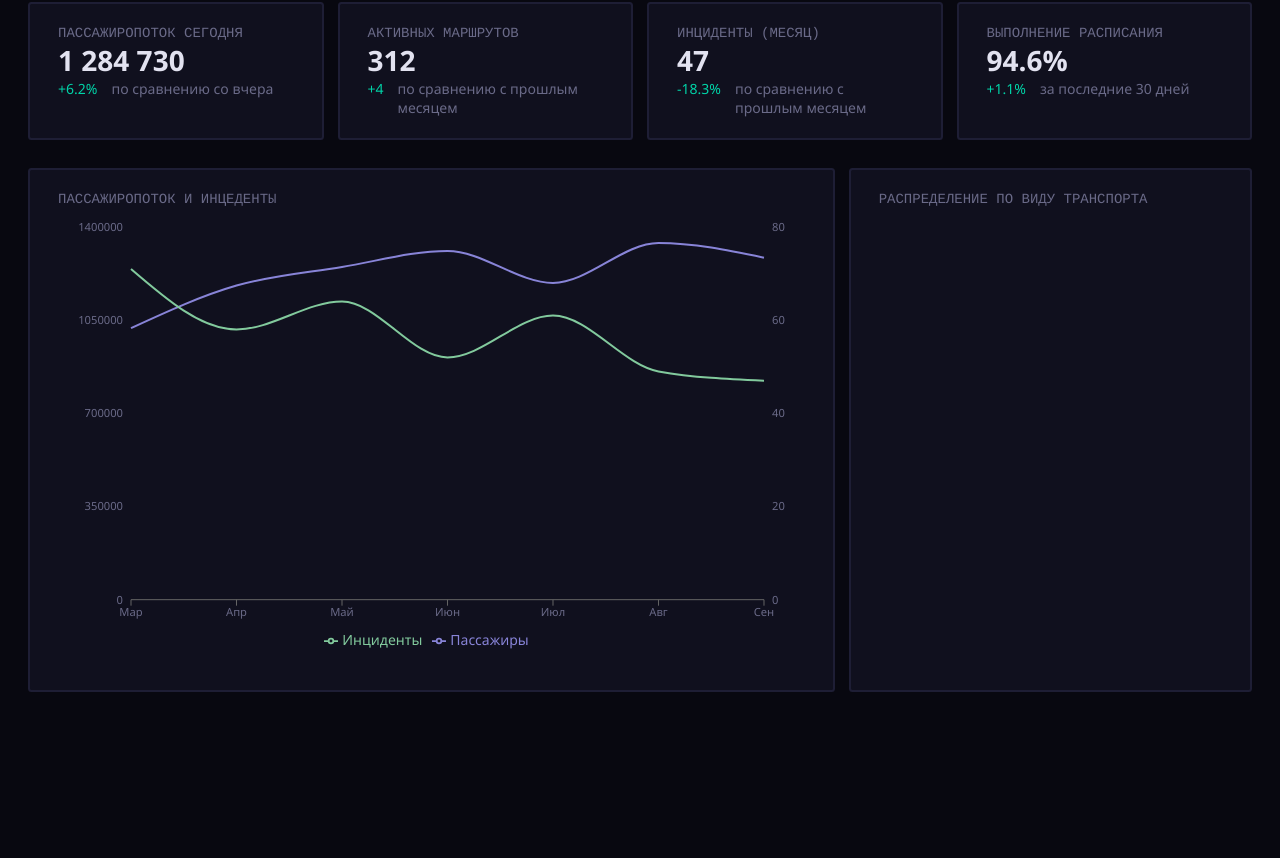
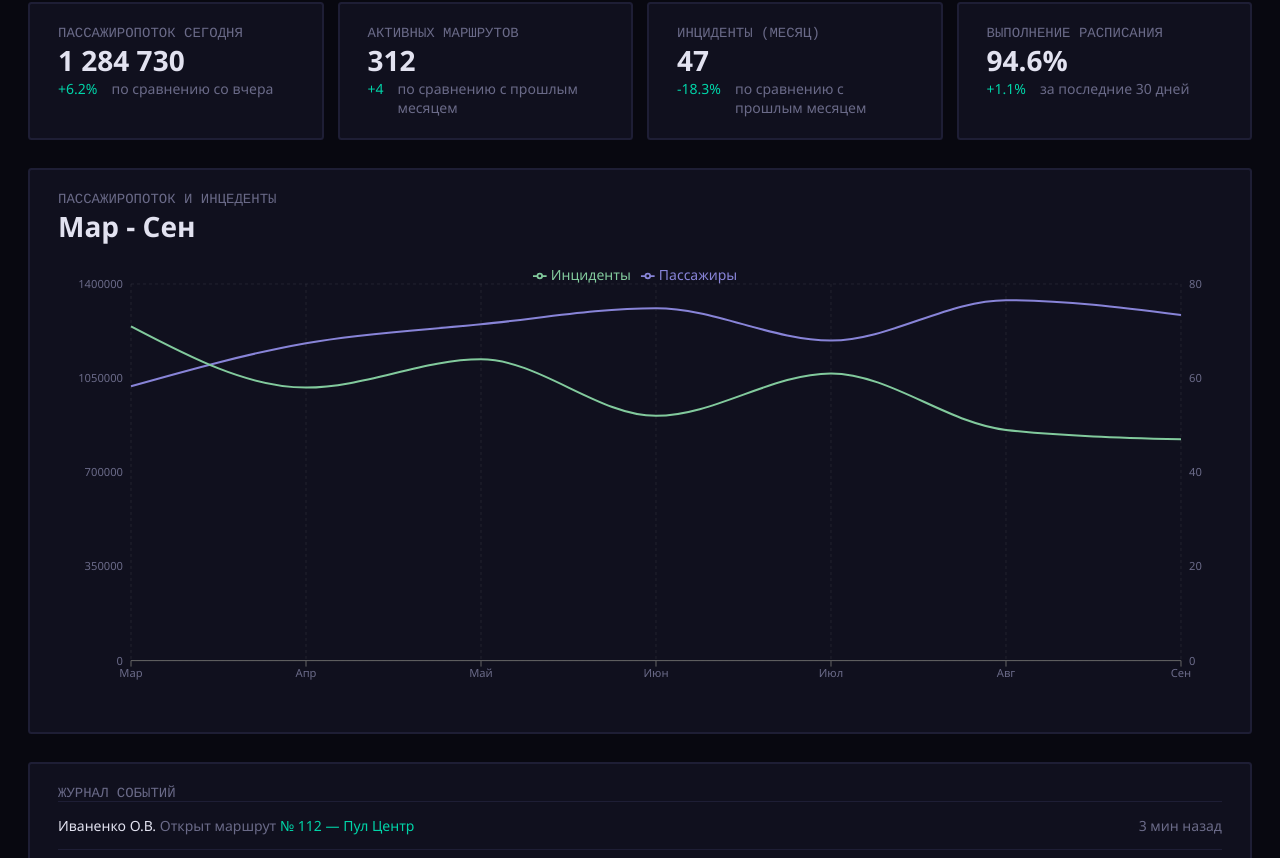
Before and after one commit to otiosumax/dashboard-example, a React (Vite) app: page / in a window 1280 px wide. Shown: the part 182-1040 px from the top of the page. Before the commit the page ends 874 px from the top, so only its background shows below. Built offline with nearby package versions, Linux system fonts and the light colour scheme.

Commit message:
completed dashboard page

```diff
--- a/src/App.css
+++ b/src/App.css
@@ -33,6 +33,9 @@ a.button-active:visited {
 .border-b {
   border-bottom: var(--border-width) solid var(--border);
 }
+.border-t {
+  border-top: var(--border-width) solid var(--border);
+}
 
 .bold {
   font-weight: bold;
@@ -48,3 +51,18 @@ a.button-active:visited {
 .font-mono {
   font-family: var(--font-mono);
 }
+
+@keyframes slide-in-up {
+  from {
+    transform: translateY(8rem);
+    opacity: 0;
+  }
+  to {
+    transform: translateY(0);
+    opacity: 1;
+  }
+}
+
+.slide-in-up {
+  animation: slide-in-up 400ms ease-out;
+}
--- a/src/pages/dashboard/DashboardView.css
+++ b/src/pages/dashboard/DashboardView.css
@@ -14,7 +14,16 @@
 
     display: grid;
     gap: 1rem;
-    grid-template-columns: 2fr 1fr;
+    /* grid-template-columns: 2fr 1fr; */
+  }
+
+  .logs {
+    margin-top: 2rem;
+    .log-line {
+      display: flex;
+      justify-content: space-between;
+      padding: calc(var(--padding-h) * 2) 0;
+    }
   }
 }
 
--- a/src/pages/dashboard/DashboardView.tsx
+++ b/src/pages/dashboard/DashboardView.tsx
@@ -1,6 +1,7 @@
 import "./DashboardView.css";
 
 import {
+  CartesianGrid,
   Legend,
   Line,
   LineChart,
@@ -31,6 +32,17 @@ function DashboardView() {
     { month: string; passengers: number; incidents: number }[]
   >([]);
 
+  const [activity, setActivity] = useState<
+    {
+      id: number;
+      user: string;
+      action: string;
+      target: string;
+      time: string;
+      type: string;
+    }[]
+  >([]);
+
   useEffect(() => {
     const intervalId = setInterval(() => {
       setCurrentTime(new Date());
@@ -42,9 +54,10 @@ function DashboardView() {
   useEffect(() => {
     setKpiData(data.kpiData);
     setFlowData(data.flowData);
+    setActivity(data.activity);
   }, []);
 
-  useEffect(() => {
+  // useEffect(() => {
   // просто для примера
   // const fetchData = async () => {
   //   try {
@@ -60,10 +73,10 @@ function DashboardView() {
   // };
   // т.к. апи у меня нет - закомментирую
   // fetchData();
-  }, []);
+  // }, []);
 
   return (
-    <div className="dashboard-view">
+    <div className="dashboard-view slide-in-up">
       <div className="dashboard-title">
         <h3 className="text-muted font-mono">Панель мониторинга</h3>
         <h1>
@@ -101,14 +114,56 @@ function DashboardView() {
           })}
         </div>
         <div className="charts-grid">
-          <Card title="Пассажиропоток и инцеденты">
-            <ResponsiveContainer width="100%" aspect={1.618}>
+          <Card
+            title="Пассажиропоток и инцеденты"
+            value={
+              flowData.length > 0
+                ? `${flowData[0].month} - ${flowData[flowData.length - 1].month}`
+                : ""
+            }
+          >
+            <FlowChart data={flowData} />
+          </Card>
+          {/* <Card title="Распределение по виду транспорта">
+            <ResponsiveContainer width="100%" aspect={1}>
+              <PieChart width="100%" height="100%">
+                <Pie
+                  data={flowData}
+                  dataKey="month"
+                  innerRadius="60%"
+                  outerRadius="100%"
+                  label
+                />
+              </PieChart>
+            </ResponsiveContainer>
+          </Card> */}
+        </div>
+        <div className="logs">
+          <Card title="Журнал событий">
+            {activity.map((a) => (
+              <LogLine info={a} />
+            ))}
+          </Card>
+        </div>
+      </div>
+    </div>
+  );
+}
+
+function FlowChart({
+  data,
+}: {
+  data: { month: string; passengers: number; incidents: number }[];
+}) {
+  return (
+    <ResponsiveContainer width="100%" aspect={2.5}>
       <LineChart
-                data={flowData}
+        data={data}
         // responsive
         margin={{ top: 20, right: 20, bottom: 20, left: 20 }}
       >
-                <Legend />
+        <Legend position="top" />
+        <CartesianGrid strokeDasharray="3 3" strokeOpacity={0.1} />
 
         <XAxis
           dataKey="month"
@@ -151,10 +206,37 @@ function DashboardView() {
         />
       </LineChart>
     </ResponsiveContainer>
-          </Card>
-          <Card title="Распределение по виду транспорта"></Card>
-        </div>
-      </div>
+  );
+}
+
+function LogLine({
+  info,
+}: {
+  info: {
+    id: number;
+    user: string;
+    action: string;
+    target: string;
+    time: string;
+    type: string;
+  };
+}) {
+  const COLORS_DICT: { [type: string]: string } = {
+    create: "rgb(0, 212, 168)",
+    warning: "#f0a500",
+    edit: "rgb(45, 111, 255)",
+    delete: "rgb(232, 93, 58)",
+    sync: "rgb(155, 89, 216)",
+    invite: "rgb(0, 212, 168)",
+  };
+
+  return (
+    <div className="log-line border-t">
+      <p>
+        {info.user} <span className="text-muted">{info.action}</span>{" "}
+        <span style={{ color: COLORS_DICT[info.type] }}>{info.target}</span>
+      </p>
+      <span className="text-muted">{info.time}</span>
     </div>
   );
 }
--- a/src/shared/header/Header.tsx
+++ b/src/shared/header/Header.tsx
@@ -34,7 +34,7 @@ function Header() {
         </Link>
       </nav>
       <div />
-      <p>{currentTime.toLocaleTimeString('ru-RU')}</p>
+      <p>{currentTime.toLocaleTimeString("ru-RU")}</p>
       <img src={pfp} />
     </div>
   );
--- a/src/shared/statisticsCard/Card.tsx
+++ b/src/shared/statisticsCard/Card.tsx
@@ -7,13 +7,13 @@ function Card({
   value,
   children,
 }: {
-  title: string;
+  title?: string;
   value?: string;
   children?: ReactNode;
 }) {
   return (
     <div className="statistics-card">
-      <p className="font-mono text-muted">{title.toUpperCase()}</p>
+      <p className="font-mono text-muted">{(title ?? "").toUpperCase()}</p>
       <h1>{value}</h1>
 
       {children}
```
Also changed, not shown: src/App.tsx (+6 -7 lines), src/index.css (+3 -11 lines). Lines whose indentation alone changed are shown as unchanged.
